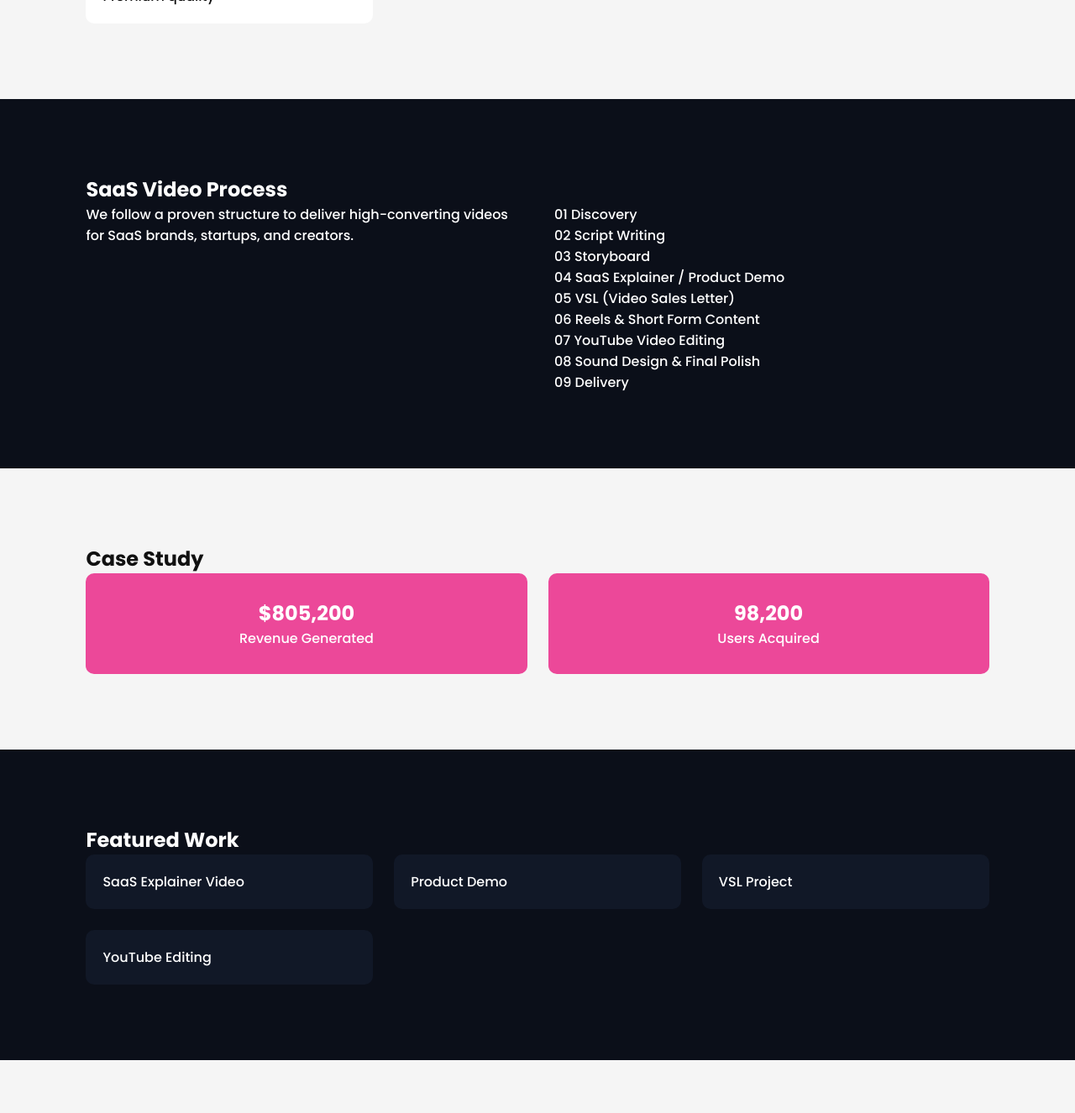
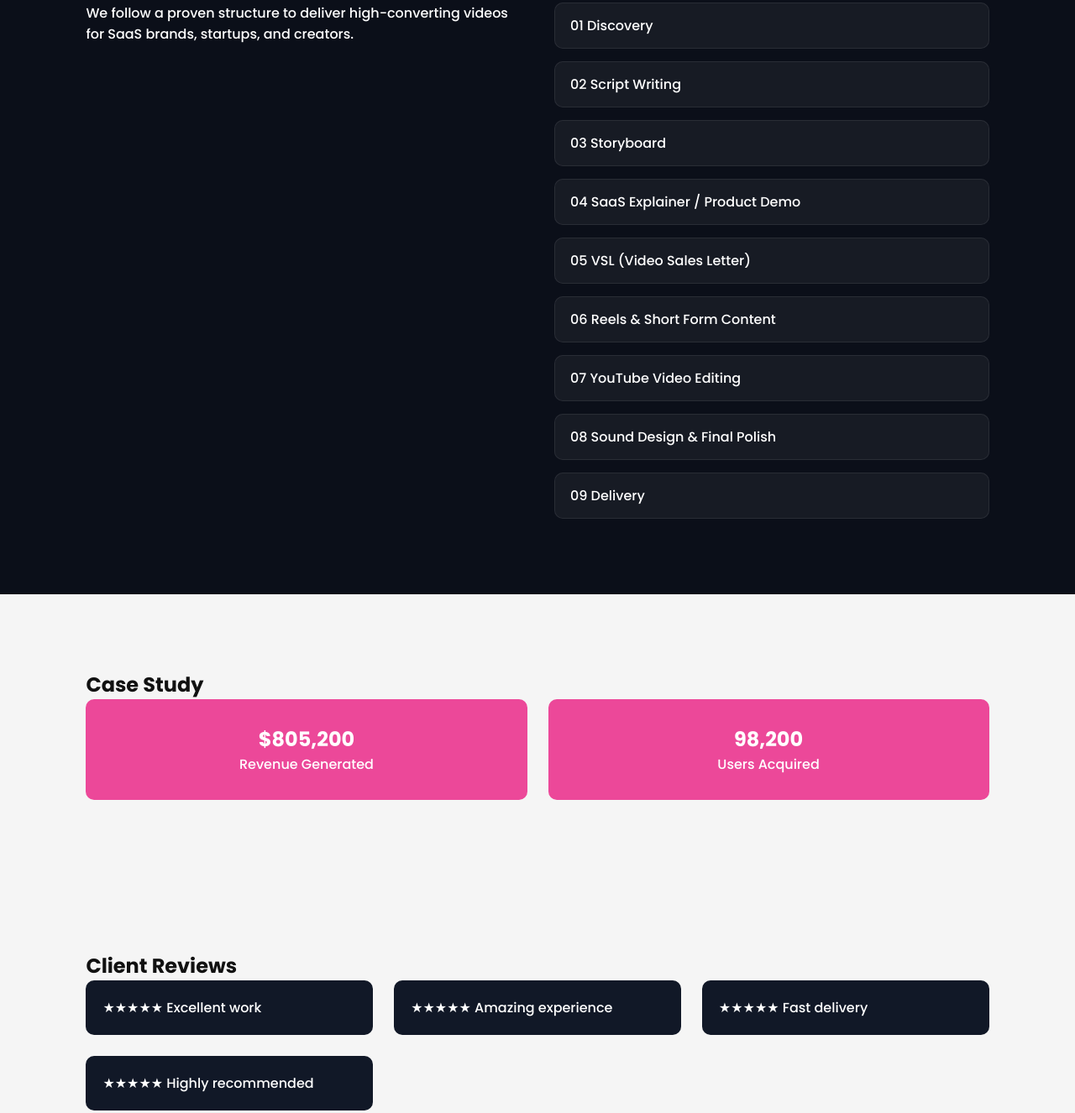
Before and after one commit to kinzabaig/digitalbykinza, a plain HTML site: page index.html in a window 1280 px wide. Shown: the part 1237-2563 px from the top of the page at 84% size. Drawn offline with Linux system fonts and the light colour scheme.

Commit message:
Update index.html

```diff
--- a/index.html
+++ b/index.html
@@ -67,9 +67,6 @@ align-items:center;
 gap:40px;
 }
 
-/* ALT */
-.reverse{flex-direction:row-reverse;}
-
 /* LOGOS */
 .logos{
 display:flex;
@@ -91,6 +88,27 @@ border-radius:10px;
 display:grid;
 grid-template-columns:1fr 1fr;
 gap:40px;
+}
+
+.process-list{
+display:flex;
+flex-direction:column;
+gap:15px;
+}
+
+.process-item{
+background:rgba(255,255,255,0.05);
+padding:14px 18px;
+border-radius:10px;
+border:1px solid rgba(255,255,255,0.08);
+transition:0.3s;
+cursor:pointer;
+}
+
+.process-item:hover{
+background:#ec4899;
+transform:translateX(8px);
+box-shadow:0 0 20px rgba(236,72,153,0.5);
 }
 
 /* CASE */
@@ -170,16 +188,6 @@ We create high-converting SaaS videos that turn viewers into users.
 </div>
 </section>
 
-<!-- BLOCK -->
-<section class="light">
-<div class="block">
-<div>
-<h2>Strategy-led video production</h2>
-<p>We don’t just make videos — we design content that converts.</p>
-</div>
-</div>
-</section>
-
 <!-- FEATURES -->
 <section class="light">
 <h2>Why choose us</h2>
@@ -203,16 +211,18 @@ We follow a proven structure to deliver high-converting videos for SaaS brands,
 </p>
 </div>
 
-<div>
-<p>01 Discovery</p>
-<p>02 Script Writing</p>
-<p>03 Storyboard</p>
-<p>04 SaaS Explainer / Product Demo</p>
-<p>05 VSL (Video Sales Letter)</p>
-<p>06 Reels & Short Form Content</p>
-<p>07 YouTube Video Editing</p>
-<p>08 Sound Design & Final Polish</p>
-<p>09 Delivery</p>
+<div class="process-list">
+
+<div class="process-item">01 Discovery</div>
+<div class="process-item">02 Script Writing</div>
+<div class="process-item">03 Storyboard</div>
+<div class="process-item">04 SaaS Explainer / Product Demo</div>
+<div class="process-item">05 VSL (Video Sales Letter)</div>
+<div class="process-item">06 Reels & Short Form Content</div>
+<div class="process-item">07 YouTube Video Editing</div>
+<div class="process-item">08 Sound Design & Final Polish</div>
+<div class="process-item">09 Delivery</div>
+
 </div>
 
 </div>
@@ -227,27 +237,14 @@ We follow a proven structure to deliver high-converting videos for SaaS brands,
 </div>
 </section>
 
-<!-- PORTFOLIO -->
-<section class="dark">
-<h2>Featured Work</h2>
-<div class="grid">
-<div class="card">SaaS Explainer Video</div>
-<div class="card">Product Demo</div>
-<div class="card">VSL Project</div>
-<div class="card">YouTube Editing</div>
-</div>
-</section>
-
 <!-- REVIEWS -->
 <section class="light">
 <h2>Client Reviews</h2>
 <div class="grid">
-
 <div class="review">★★★★★ Excellent work</div>
 <div class="review">★★★★★ Amazing experience</div>
 <div class="review">★★★★★ Fast delivery</div>
 <div class="review">★★★★★ Highly recommended</div>
-
 </div>
 </section>
 
```
